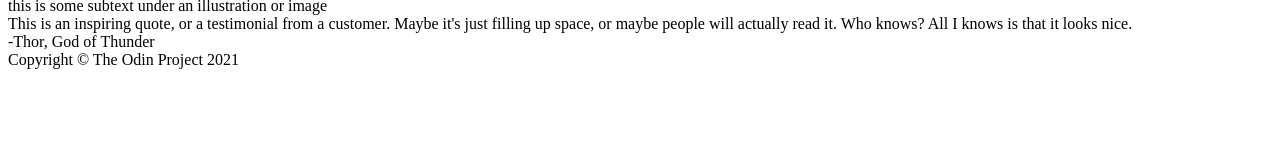
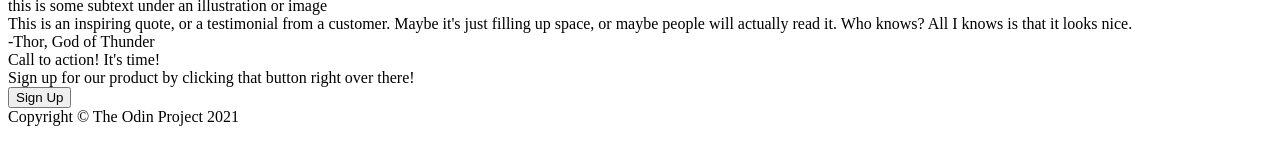
Before and after one commit to asterli/landing-page, a plain HTML site: page index.html in a window 1280 px wide. Shown: the part 259-424 px from the top of the page. Drawn offline with Linux system fonts and the light colour scheme.

Commit message:
Write all base code of HTML file

```diff
--- a/index.html
+++ b/index.html
@@ -45,7 +45,9 @@
             <div class="author">-Thor, God of Thunder</div>
         </div>
         <div class="modal">
-
+            <div class="maintext">Call to action! It's time!</div>
+            <div class="subtext">Sign up for our product by clicking that button right over there!</div>
+            <button class="button">Sign Up</button>
         </div>
         <div class="footer">
             Copyright © The Odin Project 2021
```
